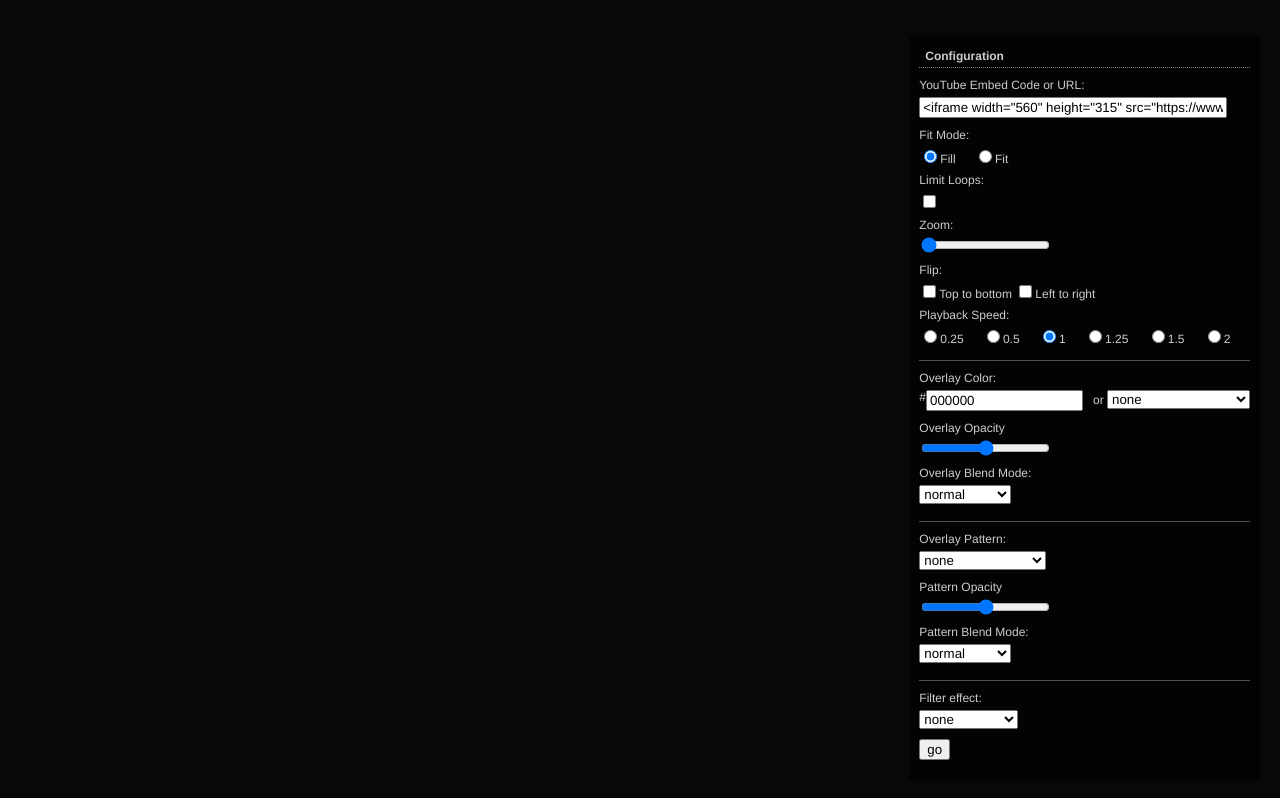
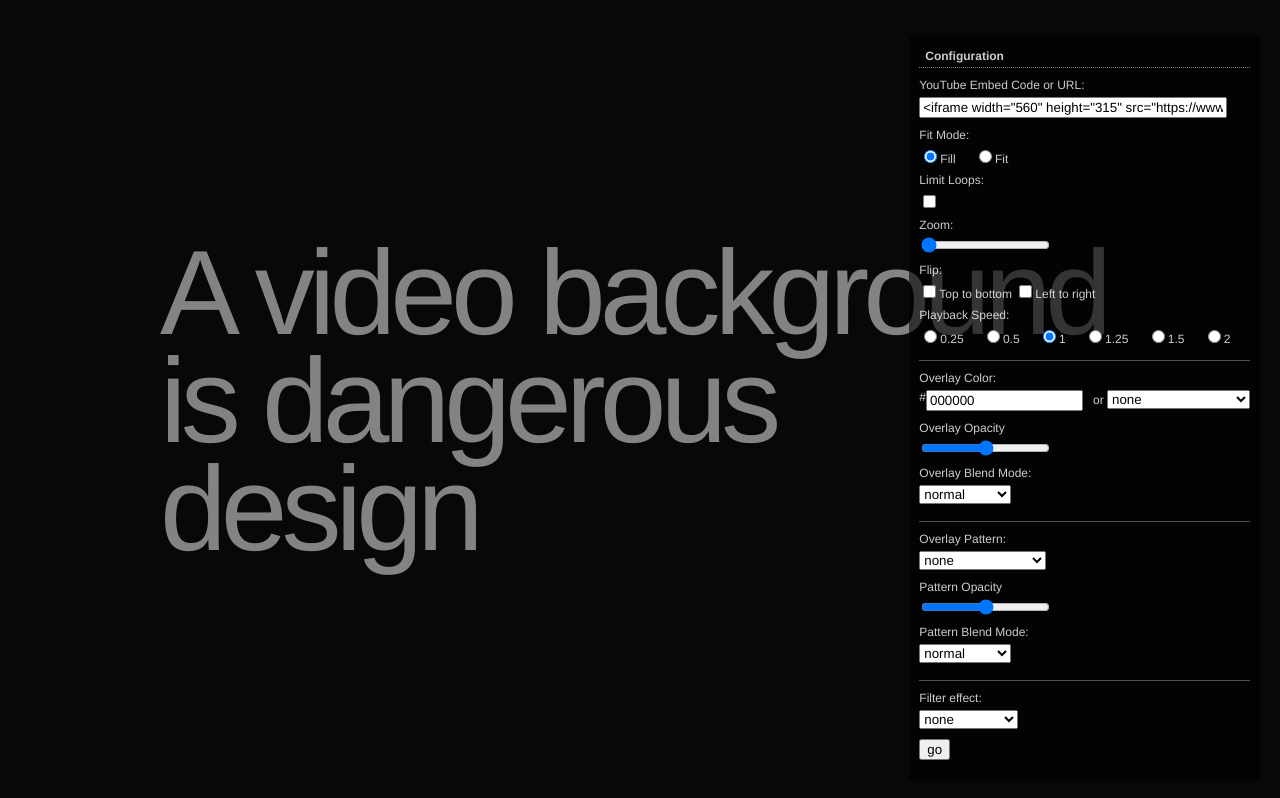
Before and after one commit to Danjohnsonnj/vdbg, a plain HTML site: page index.html in a window 1280 px wide. Drawn offline with Linux system fonts and the light colour scheme.

Commit message:
Centered text (uneditable)

```diff
--- a/index.html
+++ b/index.html
@@ -17,6 +17,8 @@
 
   <body class="">
 
+    <div class="sample-text">A video background is dangerous design</div>
+
     <div class="background-wrapper fullscreen">
       <div id="player"></div>
       <div class="color overlay fullscreen"></div>
@@ -27,7 +29,7 @@
       <h6>Configuration</h6>
       <form>
         <label for="EmbedCode">YouTube Embed Code or URL: </label>
-        <input id="EmbedCode" type="text" value='<iframe width="560" height="315" src="https://www.youtube.com/embed/9kKyF_Yn6HQ" frameborder="0" allowfullscreen></iframe>' />
+        <input id="EmbedCode" type="text" value='<iframe width="560" height="315" src="https://www.youtube.com/embed/dN6Zt3D3jT8" frameborder="0" allowfullscreen></iframe>' />
 
         <radiogroup id="FitMode">
           <label for="FitMode">Fit Mode: </label>
--- a/style.css
+++ b/style.css
@@ -139,6 +139,22 @@ body {
   overflow: hidden;
 }
 
+.sample-text {
+  width: 75%;
+  position: absolute;
+  top: 50%;
+  left: 50%;
+  transform: translate(-50%, -50%);
+  font-family: 'Helvetica Neue', Helvetica, sans-serif;
+  font-weight: 500;
+  font-size: 15vmin;
+  line-height: 0.9em;
+  letter-spacing: -0.05em;
+  color: rgba(255, 255, 255, 0.5);
+  text-shadow: 1px 1px 0px rgba(0, 0, 0, 0.1);
+  z-index: 10;
+}
+
 .background-wrapper.flip-x {
   transform: rotateX(-180deg);
 }
```
